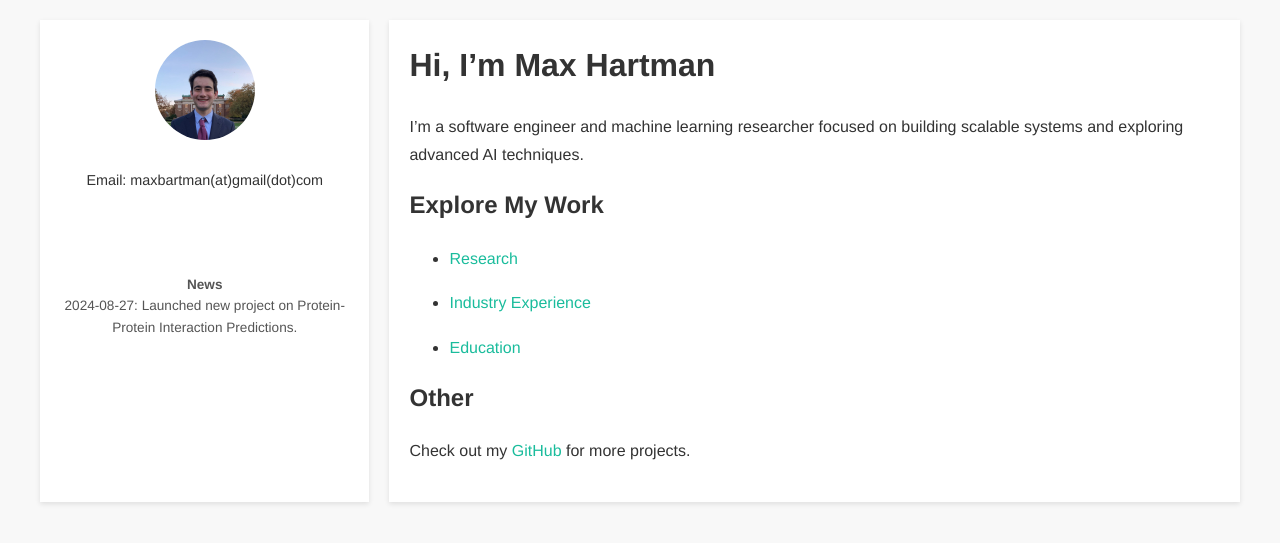
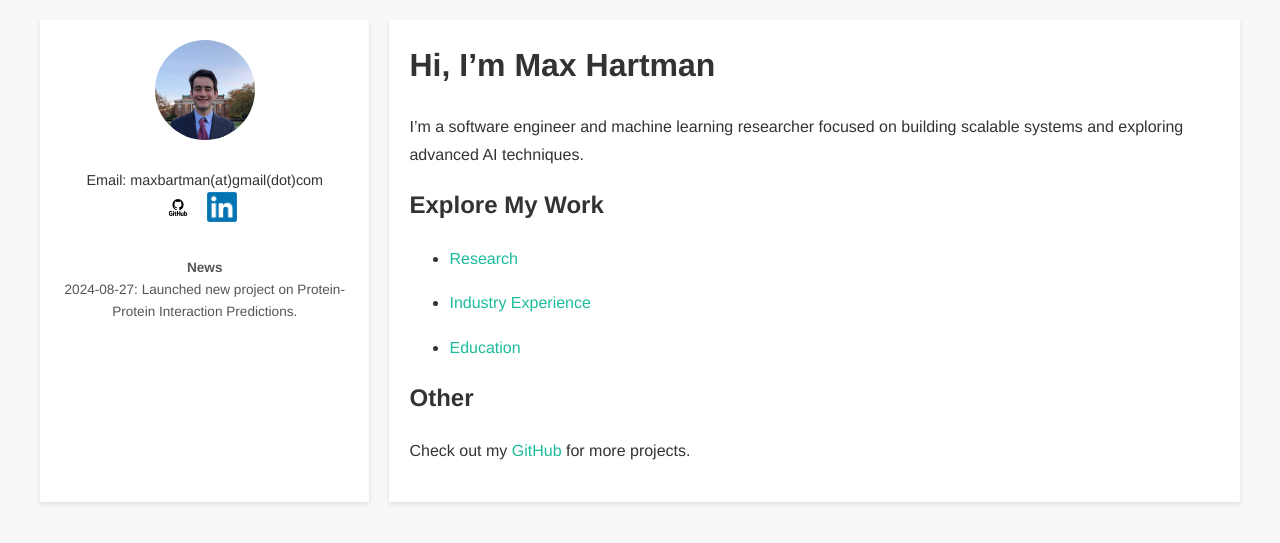
Before and after one commit to MaxBHartman/maxbhartman.github.io, a Jekyll site: the page built from index.md, in a window 1280 px wide. Shown: the top 543 px of the page. Built offline with Jekyll 4.4.1, drawn with Linux system fonts in a browser that asks for light colours.

Commit message:
Added logos for github and linkedin

```diff
--- a/_layouts/default.html
+++ b/_layouts/default.html
@@ -1,5 +1,3 @@
-<!-- _layouts/default.html -->
-
 <!DOCTYPE html>
 <html lang="en">
 <head>
@@ -17,10 +15,19 @@
     <aside class="sidebar">
       <img src="{{ site.logo }}" alt="Max Hartman" class="profile-pic">
       <p class="contact-info">
-        Email: maxbartman(at)gmail(dot)com</a><br>
-        <a href="https://github.com/{{ site.social_media.github }}">{{GitHub}}</a><br>
-         <a href="https://linkedin.com/in/{{ site.social_media.linkedin }}">{{ Linkedin }}</a><br>
+        Email: maxbartman(at)gmail(dot)com<br>
+
+        <!-- GitHub Logo with Link -->
+        <a href="https://github.com/{{ site.social_media.github }}" target="_blank">
+          <img src="{{ '/images/github.png' | relative_url }}" alt="GitHub" class="social-icon">
+        </a>
+
+        <!-- LinkedIn Logo with Link -->
+        <a href="https://linkedin.com/in/{{ site.social_media.linkedin }}" target="_blank">
+          <img src="{{ '/images/linkedin.png' | relative_url }}" alt="LinkedIn" class="social-icon">
+        </a>
       </p>
+
       <p class="news">
         <strong>News</strong><br>
         2024-08-27: Launched new project on Protein-Protein Interaction Predictions.
--- a/css/style.css
+++ b/css/style.css
@@ -110,3 +110,15 @@ footer {
     margin-bottom: 20px;
   }
 }
+
+/* Style for social icons */
+.social-icon {
+  width: 30px; /* Adjust size to your preference */
+  height: auto;
+  margin-right: 10px;
+  vertical-align: middle;
+}
+
+.social-icon:hover {
+  opacity: 0.8; /* Add a hover effect for better interactivity */
+}
```
Also changed, not shown: images/github.png (added), images/linkedin.png (added).
